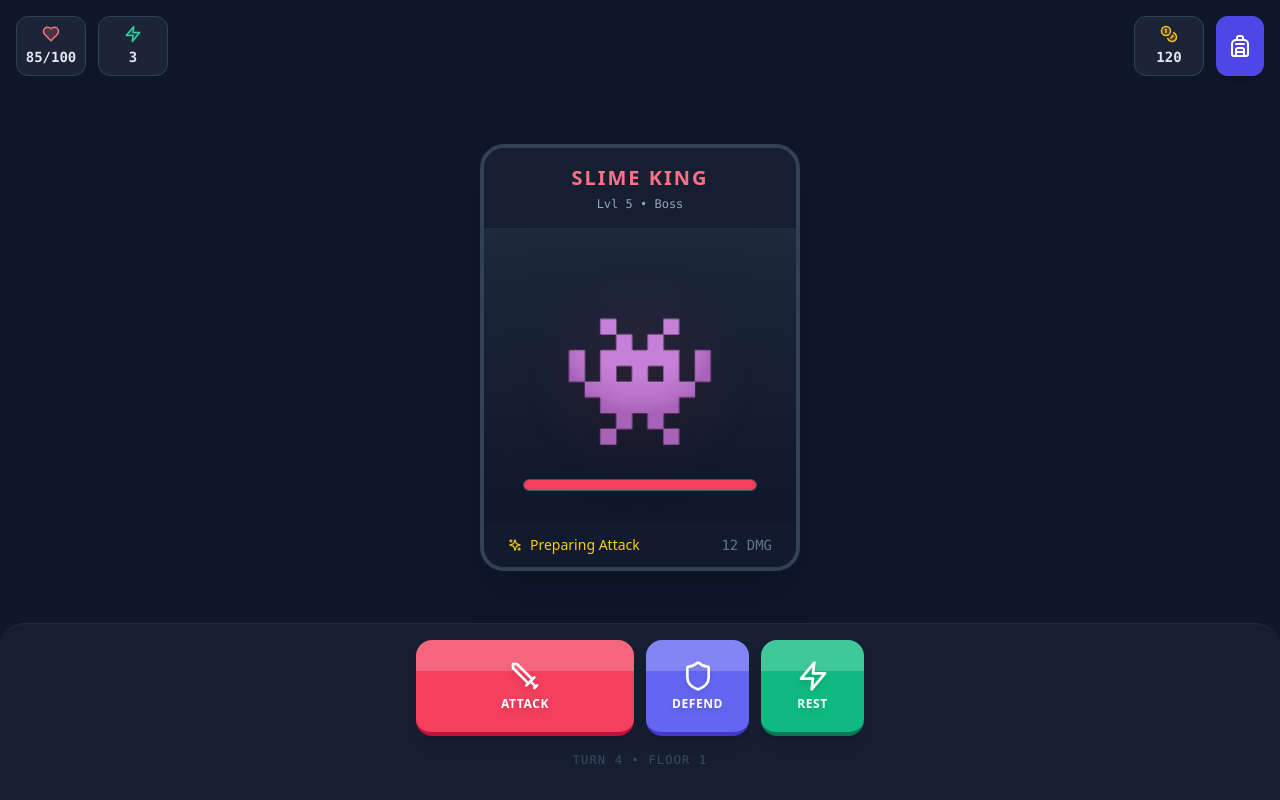
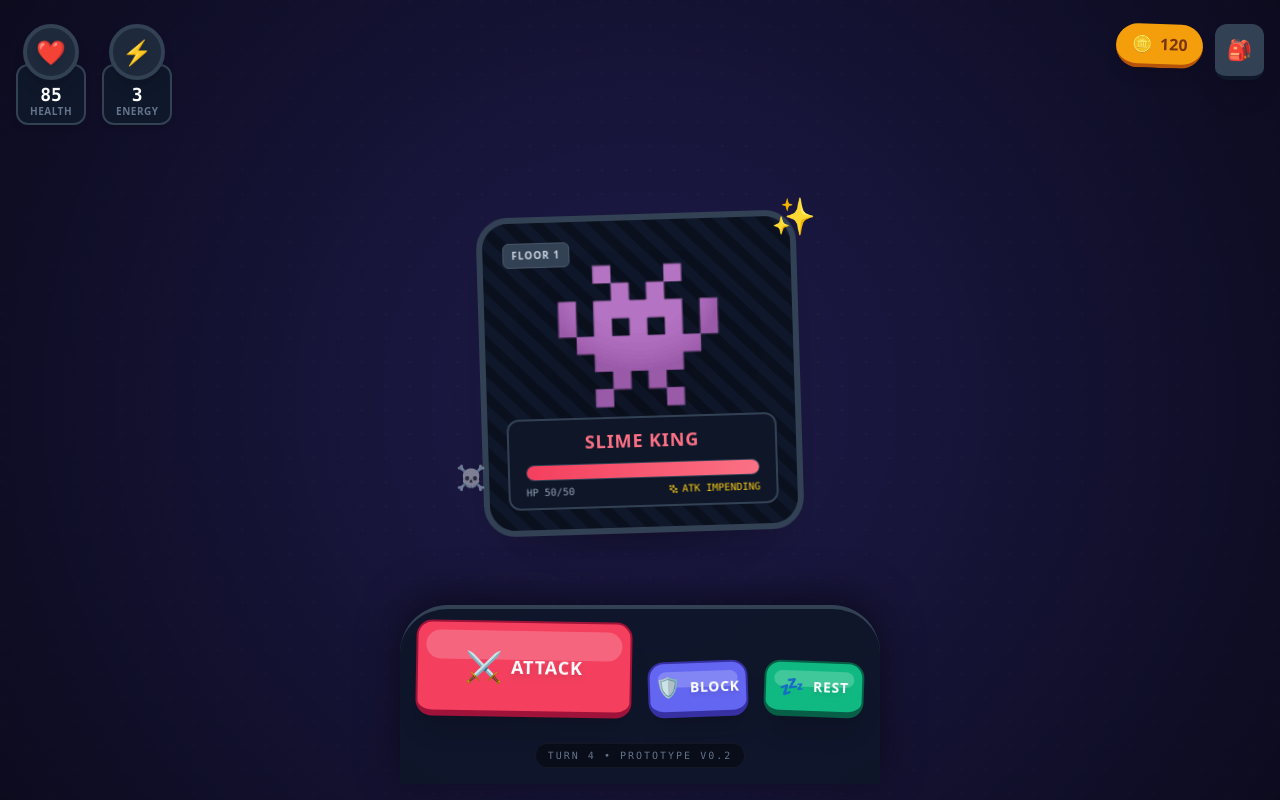
Before and after one commit to nycReaching/test, a React (Vite) app: page / in a window 1280 px wide. Built offline with nearby package versions, Linux system fonts and the light colour scheme.

Commit message:
Update App.jsx

```diff
--- a/src/App.jsx
+++ b/src/App.jsx
@@ -1,132 +1,117 @@
 import React, { useState, useEffect } from 'react';
 import { motion, AnimatePresence, useAnimation } from 'framer-motion';
 import {
-  Heart,
-  Zap,
-  Shield,
-  Sword,
-  Backpack,
-  Coins,
   Sparkles,
-  X
+  X,
+  Menu,
+  Settings,
+  Skull
 } from 'lucide-react';
 
 /**
- * --- COLOR MAPPING FIX ---
- * Tailwind needs full class names to be present in the code to work.
- * We map our "game colors" to specific Tailwind classes here.
+ * --- GAME THEME CONFIGURATION ---
+ * We use a "Pop" palette: bold colors, thick borders.
  */
-const COLOR_VARIANTS = {
-  indigo: {
-    bg: "bg-indigo-500",
-    border: "border-indigo-700",
-    text: "text-indigo-400"
-  },
-  rose: {
-    bg: "bg-rose-500",
-    border: "border-rose-700",
-    text: "text-rose-400"
-  },
-  amber: {
-    bg: "bg-amber-500",
-    border: "border-amber-700",
-    text: "text-amber-400"
-  },
-  emerald: {
-    bg: "bg-emerald-500",
-    border: "border-emerald-700",
-    text: "text-emerald-400"
-  },
-  slate: {
-    bg: "bg-slate-500",
-    border: "border-slate-700",
-    text: "text-slate-400"
-  }
-};
-
-const THEME = {
-  bg: "bg-slate-900",
-  text: "text-slate-100",
+const COLORS = {
+  bg: "bg-indigo-950",
+  card: "bg-slate-900",
+  primary: "indigo", // Tailwind color name
 };
 
 /**
  * --- COMPONENTS ---
  */
 
-const GameButton = ({ onClick, color = "indigo", icon: Icon, label, disabled, size = "md" }) => {
-  // Grab the specific class strings based on the color prop
-  const theme = COLOR_VARIANTS[color] || COLOR_VARIANTS.indigo;
+// A chunky, game-style button with a thick bottom border for 3D effect
+const ChunkyButton = ({ onClick, color = "indigo", emoji, label, disabled, size = "md", className = "" }) => {
+  // Map colors to specific tailwind classes for the "3D" look
+  const themes = {
+    indigo: "bg-indigo-500 border-indigo-800 hover:bg-indigo-400 text-white",
+    rose:   "bg-rose-500 border-rose-800 hover:bg-rose-400 text-white",
+    emerald:"bg-emerald-500 border-emerald-800 hover:bg-emerald-400 text-white",
+    amber:  "bg-amber-500 border-amber-800 hover:bg-amber-400 text-white",
+    violet: "bg-violet-600 border-violet-900 hover:bg-violet-500 text-white",
+    slate:  "bg-slate-600 border-slate-800 hover:bg-slate-500 text-slate-100",
+  };
+
+  const themeClass = themes[color] || themes.indigo;
+  const sizeClass = size === 'lg' ? 'h-24 text-lg' : 'h-14 text-sm';
 
   return (
     <motion.button
-      whileTap={{ scale: 0.95, y: 4 }}
+      whileHover={{ scale: 1.02, y: -2 }}
+      whileTap={{ scale: 0.95, y: 4, borderBottomWidth: "0px", marginTop: "4px" }}
       onClick={onClick}
       disabled={disabled}
       className={`
-        relative group w-full flex flex-col items-center justify-center
-        ${size === 'lg' ? 'h-24' : 'h-16'}
-        rounded-2xl transition-all
-        ${theme.bg} border-b-4 ${theme.border}
-        active:border-b-0 active:translate-y-1
-        disabled:opacity-50 disabled:grayscale
-        shadow-lg
+        relative w-full flex flex-col items-center justify-center
+        ${sizeClass}
+        rounded-2xl transition-colors
+        border-b-[6px] border-x-2 border-t-2
+        ${themeClass}
+        disabled:opacity-50 disabled:grayscale disabled:pointer-events-none
+        shadow-xl font-black uppercase tracking-wider
+        ${className}
       `}
     >
-      <div className="absolute inset-x-0 top-0 h-1/3 bg-white/20 rounded-t-2xl pointer-events-none" />
-      {Icon && <Icon className={`mb-1 ${size === 'lg' ? 'w-8 h-8' : 'w-5 h-5'} text-white drop-shadow-md`} />}
-      <span className="font-bold uppercase tracking-wider text-xs text-white drop-shadow-md">
-        {label}
-      </span>
+      <div className="flex items-center gap-2 z-10">
+        {emoji && <span className={size === 'lg' ? "text-3xl" : "text-xl"}>{emoji}</span>}
+        <span className="drop-shadow-md">{label}</span>
+      </div>
+      {/* Glossy highlight */}
+      <div className="absolute top-2 left-2 right-2 h-1/3 bg-white/20 rounded-full pointer-events-none" />
     </motion.button>
   );
 };
 
-const ResourceBadge = ({ icon: Icon, value, color, label }) => {
-  const theme = COLOR_VARIANTS[color] || COLOR_VARIANTS.slate;
-
+// A stat display that looks like a sticker or token
+const StatBadge = ({ emoji, value, label, shake }) => {
   return (
-    <div className={`flex flex-col items-center justify-center p-2 rounded-xl bg-slate-800/80 border border-slate-700 min-w-[70px]`}>
-      <div className={`${theme.text} mb-1`}>
-        <Icon size={18} fill="currentColor" fillOpacity={0.2} />
+    <motion.div
+      animate={shake ? { x: [0, -5, 5, -5, 5, 0] } : {}}
+      className="flex flex-col items-center"
+    >
+      <div className="relative z-10 bg-slate-800 border-4 border-slate-700 rounded-full w-14 h-14 flex items-center justify-center shadow-lg -mb-4">
+        <span className="text-2xl filter drop-shadow-md">{emoji}</span>
       </div>
-      <motion.span
-        key={value}
-        initial={{ scale: 1.5, color: '#fff' }}
-        animate={{ scale: 1, color: '#e2e8f0' }}
-        className="font-mono font-bold text-sm"
-      >
-        {value}
-      </motion.span>
+      <div className="bg-slate-900 border-2 border-slate-700 rounded-xl px-3 pt-5 pb-1 min-w-[70px] text-center shadow-md">
+        <div className="font-mono font-black text-white text-lg leading-none">{value}</div>
+        <div className="text-[10px] font-bold text-slate-500 uppercase tracking-wider">{label}</div>
       </div>
+    </motion.div>
   );
 };
 
-const FloatingText = ({ x, y, text, color, onComplete }) => {
-  // Simple mapping for text colors since they are different from buttons
-  const textColors = {
-    white: "text-white",
-    orange: "text-orange-400",
-    emerald: "text-emerald-400",
-    cyan: "text-cyan-400",
-    rose: "text-rose-400",
-    slate: "text-slate-400"
-  };
-
+// Floating damage numbers / text
+const FloatingText = ({ x, y, text, color, scale = 1, onComplete }) => {
   return (
     <motion.div
-      initial={{ opacity: 1, y: 0, scale: 0.5 }}
-      animate={{ opacity: 0, y: -50, scale: 1.2 }}
-      transition={{ duration: 0.8 }}
+      initial={{ opacity: 1, y: 0, scale: 0.5 * scale, rotate: Math.random() * 20 - 10 }}
+      animate={{ opacity: 0, y: -100, scale: 1.5 * scale }}
+      transition={{ duration: 0.8, ease: "easeOut" }}
       onAnimationComplete={onComplete}
-      className={`absolute font-black text-2xl ${textColors[color] || "text-white"} drop-shadow-[0_2px_2px_rgba(0,0,0,0.8)] pointer-events-none z-50`}
-      style={{ left: x, top: y }}
+      className={`
+        absolute font-black whitespace-nowrap pointer-events-none z-50
+        text-transparent bg-clip-text bg-gradient-to-b
+        drop-shadow-[2px_2px_0px_rgba(0,0,0,1)]
+      `}
+      style={{
+        left: x,
+        top: y,
+        fontSize: '2rem',
+        backgroundImage: color === 'red'
+          ? 'linear-gradient(to bottom, #fca5a5, #ef4444)'
+          : color === 'gold'
+          ? 'linear-gradient(to bottom, #fde047, #eab308)'
+          : 'linear-gradient(to bottom, #ffffff, #94a3b8)'
+      }}
     >
       {text}
     </motion.div>
   );
 };
 
-const InventorySheet = ({ isOpen, onClose, items, equipItem }) => {
+const InventoryModal = ({ isOpen, onClose, items, equipItem }) => {
   return (
     <AnimatePresence>
       {isOpen && (
@@ -134,38 +119,51 @@ const InventorySheet = ({ isOpen, onClose, items, equipItem }) => {
           <motion.div
             initial={{ opacity: 0 }} animate={{ opacity: 1 }} exit={{ opacity: 0 }}
             onClick={onClose}
-            className="fixed inset-0 bg-black/60 backdrop-blur-sm z-40"
+            className="fixed inset-0 bg-indigo-950/80 backdrop-blur-sm z-40"
           />
           <motion.div
-            initial={{ y: "100%" }} animate={{ y: 0 }} exit={{ y: "100%" }}
-            transition={{ type: "spring", damping: 25, stiffness: 300 }}
-            className="fixed bottom-0 left-0 right-0 h-[70vh] bg-slate-800 rounded-t-3xl z-50 p-6 shadow-2xl border-t border-slate-600 flex flex-col"
+            initial={{ scale: 0.8, opacity: 0, y: 50 }}
+            animate={{ scale: 1, opacity: 1, y: 0 }}
+            exit={{ scale: 0.8, opacity: 0, y: 50 }}
+            className="fixed inset-x-4 top-20 bottom-20 bg-slate-800 rounded-3xl z-50 shadow-2xl border-[6px] border-slate-600 flex flex-col overflow-hidden"
           >
-            <div className="flex justify-between items-center mb-6">
-              <h2 className="text-2xl font-black text-white flex items-center gap-2">
-                <Backpack className="text-indigo-400" /> Inventory
+            {/* Header looking like a wooden plank or metal bar */}
+            <div className="bg-slate-700 p-4 border-b-4 border-slate-600 flex justify-between items-center shadow-md">
+              <h2 className="text-2xl font-black text-white flex items-center gap-2 uppercase tracking-widest drop-shadow-md">
+                <span className="text-3xl">🎒</span> Backpack
               </h2>
-              <button onClick={onClose} className="p-2 bg-slate-700 rounded-full text-white">
-                <X size={20} />
+              <button onClick={onClose} className="bg-rose-500 hover:bg-rose-400 text-white p-2 rounded-xl border-b-4 border-rose-800 active:border-b-0 active:translate-y-1 transition-all">
+                <X size={24} strokeWidth={3} />
               </button>
             </div>
 
-            <div className="grid grid-cols-4 gap-4 overflow-y-auto pb-20">
+            <div className="p-4 grid grid-cols-3 gap-4 overflow-y-auto content-start flex-1 bg-[radial-gradient(#334155_1px,transparent_1px)] [background-size:16px_16px]">
               {items.map((item) => (
                 <motion.button
                   key={item.id}
                   layoutId={item.id}
                   onClick={() => equipItem(item)}
-                  className="aspect-square bg-slate-700 rounded-xl border-2 border-slate-600 flex items-center justify-center text-3xl relative overflow-hidden active:scale-95 transition-transform"
+                  whileTap={{ scale: 0.9 }}
+                  className={`
+                    aspect-square rounded-2xl border-4 flex flex-col items-center justify-center relative overflow-hidden shadow-sm
+                    ${item.equipped ? 'bg-indigo-600 border-indigo-400' : 'bg-slate-700 border-slate-600'}
+                  `}
                 >
-                  {item.emoji}
+                  <span className="text-4xl drop-shadow-lg filter">{item.emoji}</span>
                   {item.equipped && (
-                    <div className="absolute top-1 right-1 w-3 h-3 bg-emerald-400 rounded-full border border-white" />
+                    <div className="absolute top-2 right-2 w-3 h-3 bg-green-400 rounded-full shadow-[0_0_10px_#4ade80]" />
                   )}
+                  <span className="absolute bottom-1 text-[10px] font-bold text-slate-300 uppercase truncate w-full px-2 text-center bg-black/20">
+                    {item.name}
+                  </span>
                 </motion.button>
               ))}
-              {[...Array(4)].map((_, i) => (
-                <div key={`empty-${i}`} className="aspect-square bg-slate-900/50 rounded-xl border border-slate-800 border-dashed" />
+
+              {/* Empty slots */}
+              {[...Array(5)].map((_, i) => (
+                <div key={`empty-${i}`} className="aspect-square bg-slate-900/40 rounded-2xl border-4 border-slate-700 border-dashed flex items-center justify-center opacity-50">
+                   <div className="w-2 h-2 rounded-full bg-slate-700" />
+                </div>
               ))}
             </div>
           </motion.div>
@@ -176,93 +174,138 @@ const InventorySheet = ({ isOpen, onClose, items, equipItem }) => {
 };
 
 /**
- * --- MAIN APP LOGIC ---
+ * --- MAIN APP ---
  */
 
 export default function RoguelikePrototype() {
+  // Game State
   const [hp, setHp] = useState(85);
   const [maxHp] = useState(100);
   const [gold, setGold] = useState(120);
   const [energy, setEnergy] = useState(3);
   const [enemyHp, setEnemyHp] = useState(50);
+  const [enemyMaxHp] = useState(50);
+  const [level, setLevel] = useState(1);
 
+  // UI State
   const [showInventory, setShowInventory] = useState(false);
   const [activeEffects, setActiveEffects] = useState([]);
-  const [shake, setShake] = useState(false);
+  const [shakeScreen, setShakeScreen] = useState(false);
 
   const [inventory, setInventory] = useState([
     { id: 1, name: 'Rusty Sword', emoji: '🗡️', type: 'weapon', equipped: true },
-    { id: 2, name: 'Health Potion', emoji: '🧪', type: 'consumable', equipped: false },
-    { id: 3, name: 'Lucky Coin', emoji: '🪙', type: 'trinket', equipped: false },
-    { id: 4, name: 'Old Map', emoji: '📜', type: 'quest', equipped: false },
+    { id: 2, name: 'Red Potion', emoji: '🍷', type: 'consumable', equipped: false },
+    { id: 3, name: 'Gold Coin', emoji: '🪙', type: 'trinket', equipped: false },
+    { id: 4, name: 'Map', emoji: '📜', type: 'quest', equipped: false },
   ]);
 
   const enemyControls = useAnimation();
 
-  const spawnText = (text, color = "white", x = "50%", y = "40%") => {
+  // Helper to spawn floating text
+  const spawnText = (text, color = "white", x = "50%", y = "30%", scale = 1) => {
     const id = Date.now() + Math.random();
-    setActiveEffects(prev => [...prev, { id, text, color, x, y }]);
+    setActiveEffects(prev => [...prev, { id, text, color, x, y, scale }]);
   };
 
+  // Actions
   const handleAttack = async () => {
     if (energy < 1) {
-      spawnText("No Energy!", "slate", "50%", "70%");
+      spawnText("NO ENERGY!", "white", "50%", "60%");
       return;
     }
 
     setEnergy(e => e - 1);
-    setShake(true);
-    setTimeout(() => setShake(false), 200);
 
-    await enemyControls.start({ x: [0, 10, -10, 5, -5, 0], color: "#ef4444", transition: { duration: 0.3 } });
+    // Screen shake logic
+    setShakeScreen(true);
+    setTimeout(() => setShakeScreen(false), 200);
 
-    const dmg = Math.floor(Math.random() * 10) + 5;
-    const isCrit = Math.random() > 0.8;
+    // Enemy hit animation
+    await enemyControls.start({
+      scale: [1, 0.8, 1.1, 1],
+      rotate: [0, -10, 10, 0],
+      filter: ["brightness(1)", "brightness(2) hue-rotate(90deg)", "brightness(1)"],
+      transition: { duration: 0.3 }
+    });
+
+    // Damage Calc
+    const dmg = Math.floor(Math.random() * 8) + 4;
+    const isCrit = Math.random() > 0.7;
     const finalDmg = isCrit ? dmg * 2 : dmg;
 
     setEnemyHp(h => Math.max(0, h - finalDmg));
-    spawnText(finalDmg, isCrit ? "orange" : "white", "50%", "30%");
 
-    if (isCrit) spawnText("CRITICAL!", "orange", "50%", "25%");
+    // Spawn damage numbers with slight random offset
+    const randomX = 40 + Math.random() * 20;
+    spawnText(finalDmg, "red", `${randomX}%`, "25%", isCrit ? 1.5 : 1);
+
+    if (isCrit) {
+      spawnText("CRIT!", "gold", `${randomX}%`, "15%", 0.8);
+    }
+
+    if (enemyHp - finalDmg <= 0) {
+      spawnText("VICTORY!", "gold", "50%", "40%", 1.5);
+      setTimeout(() => {
+        setEnemyHp(50 + level * 10);
+        setLevel(l => l + 1);
+        spawnText("NEW FOE!", "white", "50%", "40%");
+      }, 1500);
+    }
   };
 
   const handleDefend = () => {
     if (energy < 1) return;
     setEnergy(e => e - 1);
-    spawnText("SHIELD UP", "cyan", "50%", "50%");
+    spawnText("BLOCK!", "white", "50%", "50%");
   };
 
-  const handleLoot = () => {
+  const handleRest = () => {
     setEnergy(3);
-    spawnText("Energy Restored", "emerald", "50%", "60%");
+    spawnText("MAX POWER", "gold", "50%", "60%");
   };
 
   return (
-    <div className={`h-screen w-full ${THEME.bg} ${THEME.text} font-sans overflow-hidden flex flex-col select-none touch-manipulation`}>
+    <div className={`h-screen w-full ${COLORS.bg} font-sans overflow-hidden flex flex-col select-none touch-manipulation relative`}>
 
-      {/* HUD */}
-      <header className="p-4 flex justify-between items-start z-10 shrink-0">
-        <div className="flex gap-3">
-          <ResourceBadge icon={Heart} value={`${hp}/${maxHp}`} color="rose" label="HP" />
-          <ResourceBadge icon={Zap} value={energy} color="emerald" label="AP" />
+      {/* BACKGROUND PATTERN */}
+      <div className="absolute inset-0 opacity-20 pointer-events-none"
+           style={{
+             backgroundImage: 'radial-gradient(circle at 2px 2px, rgba(255,255,255,0.15) 1px, transparent 0)',
+             backgroundSize: '24px 24px'
+           }}
+      />
+
+      {/* VIGNETTE */}
+      <div className="absolute inset-0 bg-[radial-gradient(circle_at_center,transparent_0%,rgba(0,0,0,0.6)_100%)] pointer-events-none" />
+
+      {/* TOP HUD */}
+      <header className="p-4 pt-6 flex justify-between items-start z-20 shrink-0">
+        <div className="flex gap-4">
+          <StatBadge emoji="❤️" value={hp} label="Health" shake={hp < 30} />
+          <StatBadge emoji="⚡" value={energy} label="Energy" shake={energy === 0} />
         </div>
-        <div className="flex gap-3">
-          <ResourceBadge icon={Coins} value={gold} color="amber" label="Gold" />
+
+        <div className="flex gap-3 items-start">
+          <div className="bg-amber-500 text-amber-900 font-black px-4 py-2 rounded-full border-b-4 border-amber-700 shadow-lg flex items-center gap-2 transform rotate-2">
+            <span>🪙</span>
+            <span>{gold}</span>
+          </div>
           <button
             onClick={() => setShowInventory(true)}
-            className="p-3 bg-indigo-600 rounded-xl shadow-lg active:scale-95 transition-transform"
+            className="bg-slate-700 p-3 rounded-xl border-b-4 border-slate-900 active:border-b-0 active:translate-y-1 transition-all text-white shadow-xl hover:bg-slate-600"
           >
-            <Backpack className="text-white" />
+            <span className="text-xl">🎒</span>
           </button>
         </div>
       </header>
 
-      {/* VIEWPORT */}
+      {/* MAIN GAME VIEWPORT */}
       <motion.main
-        className="flex-1 relative flex flex-col items-center justify-center p-6"
-        animate={{ x: shake ? [0, -5, 5, -5, 5, 0] : 0 }}
-        transition={{ duration: 0.2 }}
+        className="flex-1 relative flex flex-col items-center justify-center p-6 z-10"
+        animate={{ x: shakeScreen ? [0, -10, 10, -10, 10, 0] : 0 }}
+        transition={{ duration: 0.1 }}
       >
+        {/* Floating Effects Layer */}
         {activeEffects.map(effect => (
           <FloatingText
             key={effect.id}
@@ -271,63 +314,127 @@ export default function RoguelikePrototype() {
           />
         ))}
 
-        <div className="w-full max-w-xs aspect-[3/4] bg-slate-800 rounded-3xl shadow-2xl border-4 border-slate-700 relative overflow-hidden flex flex-col">
-          <div className="bg-slate-900/50 p-4 text-center border-b border-white/5">
-            <h2 className="text-xl font-black tracking-widest text-rose-400 uppercase">
-              Slime King
-            </h2>
-            <div className="text-xs text-slate-400 font-mono mt-1">Lvl 5 • Boss</div>
+        {/* ENEMY STAGE */}
+        <div className="w-full max-w-xs relative group">
+
+          {/* Floor platform effect */}
+          <div className="absolute bottom-0 left-1/2 -translate-x-1/2 w-48 h-12 bg-black/40 blur-xl rounded-[100%]" />
+
+          {/* Enemy Card / Sprite Container */}
+          <motion.div
+            className="bg-slate-800 rounded-[2rem] border-[6px] border-slate-700 p-1 relative overflow-hidden shadow-2xl"
+            initial={{ rotate: -2 }}
+            animate={{ rotate: [-2, 2, -2] }}
+            transition={{ duration: 6, repeat: Infinity, ease: "easeInOut" }}
+          >
+            {/* Card Background */}
+            <div className="absolute inset-0 bg-slate-900">
+               <div className="absolute inset-0 opacity-30 bg-[repeating-linear-gradient(45deg,transparent,transparent_10px,#000_10px,#000_20px)]" />
             </div>
 
-          <div className="flex-1 relative flex items-center justify-center bg-gradient-to-b from-slate-800 to-slate-900">
-            <div className="absolute inset-0 opacity-10 bg-[radial-gradient(circle_at_center,_var(--tw-gradient-stops))] from-rose-500 via-slate-900 to-transparent" />
+            {/* Content */}
+            <div className="relative z-10 flex flex-col items-center pt-8 pb-4">
+
+              {/* Level Tag */}
+              <div className="absolute top-4 left-4 bg-slate-700 text-slate-300 text-[10px] font-black uppercase tracking-widest px-2 py-1 rounded-md border border-slate-600">
+                Floor {level}
+              </div>
+
+              {/* Enemy Sprite */}
               <motion.div
                 animate={enemyControls}
-              className="text-9xl drop-shadow-2xl filter brightness-110"
+                className="text-[9rem] leading-none filter drop-shadow-2xl hover:scale-110 transition-transform cursor-pointer select-none"
+                onClick={handleAttack} // Click enemy to attack!
               >
                 👾
               </motion.div>
-            <div className="absolute bottom-8 w-3/4 h-3 bg-slate-900 rounded-full overflow-hidden border border-slate-600">
+
+              {/* Enemy Name Plate */}
+              <div className="mt-4 bg-slate-900/80 px-4 py-2 rounded-xl border-2 border-slate-700 backdrop-blur-md text-center w-[90%]">
+                <h2 className="text-rose-400 font-black uppercase tracking-wider text-lg">Slime King</h2>
+
+                {/* Enemy HP Bar */}
+                <div className="w-full h-4 bg-slate-950 rounded-full mt-2 overflow-hidden border border-slate-700 relative">
                   <motion.div
-                className="h-full bg-rose-500"
+                    className="h-full bg-gradient-to-r from-rose-500 to-rose-400"
                     initial={{ width: "100%" }}
-                animate={{ width: `${(enemyHp / 50) * 100}%` }}
+                    animate={{ width: `${(enemyHp / enemyMaxHp) * 100}%` }}
+                  />
+                </div>
+                <div className="flex justify-between text-[10px] font-mono text-slate-400 mt-1">
+                  <span>HP {enemyHp}/{enemyMaxHp}</span>
+                  <span className="text-yellow-400 flex items-center gap-1">
+                    <Sparkles size={10} /> ATK IMPENDING
+                  </span>
+                </div>
+              </div>
+            </div>
+          </motion.div>
+
+          {/* Decorative elements around the card */}
+          <div className="absolute -top-4 -right-4 text-4xl animate-bounce delay-700 pointer-events-none">✨</div>
+          <div className="absolute bottom-10 -left-6 text-2xl animate-pulse pointer-events-none text-slate-700 opacity-50">☠️</div>
+        </div>
+
+      </motion.main>
+
+      {/* CONTROLS AREA */}
+      <footer className="p-4 pb-8 shrink-0 z-20">
+        <div className="max-w-md mx-auto relative">
+
+          {/* Controls Container background */}
+          <div className="absolute -inset-4 bg-slate-900/90 backdrop-blur-xl rounded-t-[3rem] border-t-4 border-slate-700 -z-10 shadow-[0_-10px_40px_rgba(0,0,0,0.5)]" />
+
+          <div className="grid grid-cols-4 gap-4 items-end">
+            <div className="col-span-2">
+              <ChunkyButton
+                label="Attack"
+                emoji="⚔️"
+                color="rose"
+                size="lg"
+                onClick={handleAttack}
+                className="rotate-1"
+              />
+            </div>
+            <div className="col-span-1">
+              <ChunkyButton
+                label="Block"
+                emoji="🛡️"
+                color="indigo"
+                onClick={handleDefend}
+                className="-rotate-2"
+              />
+            </div>
+            <div className="col-span-1">
+              <ChunkyButton
+                label="Rest"
+                emoji="💤"
+                color="emerald"
+                onClick={handleRest}
+                className="rotate-2"
               />
             </div>
           </div>
 
-          <div className="p-3 bg-slate-900/80 flex justify-between items-center text-sm px-6">
-            <span className="flex items-center gap-2 text-yellow-400">
-              <Sparkles size={14} /> Preparing Attack
-            </span>
-            <span className="font-mono text-slate-500">12 DMG</span>
+          <div className="text-center mt-6">
+            <div className="inline-block px-3 py-1 bg-black/40 rounded-full text-[10px] text-slate-500 font-mono uppercase tracking-[0.2em] border border-white/5">
+              Turn 4 • Prototype v0.2
             </div>
           </div>
-      </motion.main>
-
-      {/* CONTROLS */}
-      <footer className="p-4 bg-slate-800/50 backdrop-blur-md rounded-t-3xl border-t border-white/5 shrink-0 z-20 pb-8">
-        <div className="grid grid-cols-4 gap-3 max-w-md mx-auto">
-          <div className="col-span-2">
-            <GameButton label="Attack" icon={Sword} color="rose" size="lg" onClick={handleAttack} />
-          </div>
-          <div className="col-span-1">
-            <GameButton label="Defend" icon={Shield} color="indigo" size="lg" onClick={handleDefend} />
-          </div>
-           <div className="col-span-1">
-            <GameButton label="Rest" icon={Zap} color="emerald" size="lg" onClick={handleLoot} />
-          </div>
-        </div>
-        <div className="text-center mt-4 text-xs text-slate-500 font-mono uppercase tracking-widest opacity-50">
-          Turn 4 • Floor 1
         </div>
       </footer>
 
-      <InventorySheet
+      {/* MODALS */}
+      <InventoryModal
         isOpen={showInventory}
         onClose={() => setShowInventory(false)}
         items={inventory}
-        equipItem={(item) => console.log("Equipping", item)}
+        equipItem={(item) => {
+          setInventory(prev => prev.map(i => ({
+            ...i,
+            equipped: i.id === item.id ? !i.equipped : i.equipped
+          })));
+        }}
       />
 
     </div>
```
Lines whose indentation alone changed are shown as unchanged.
